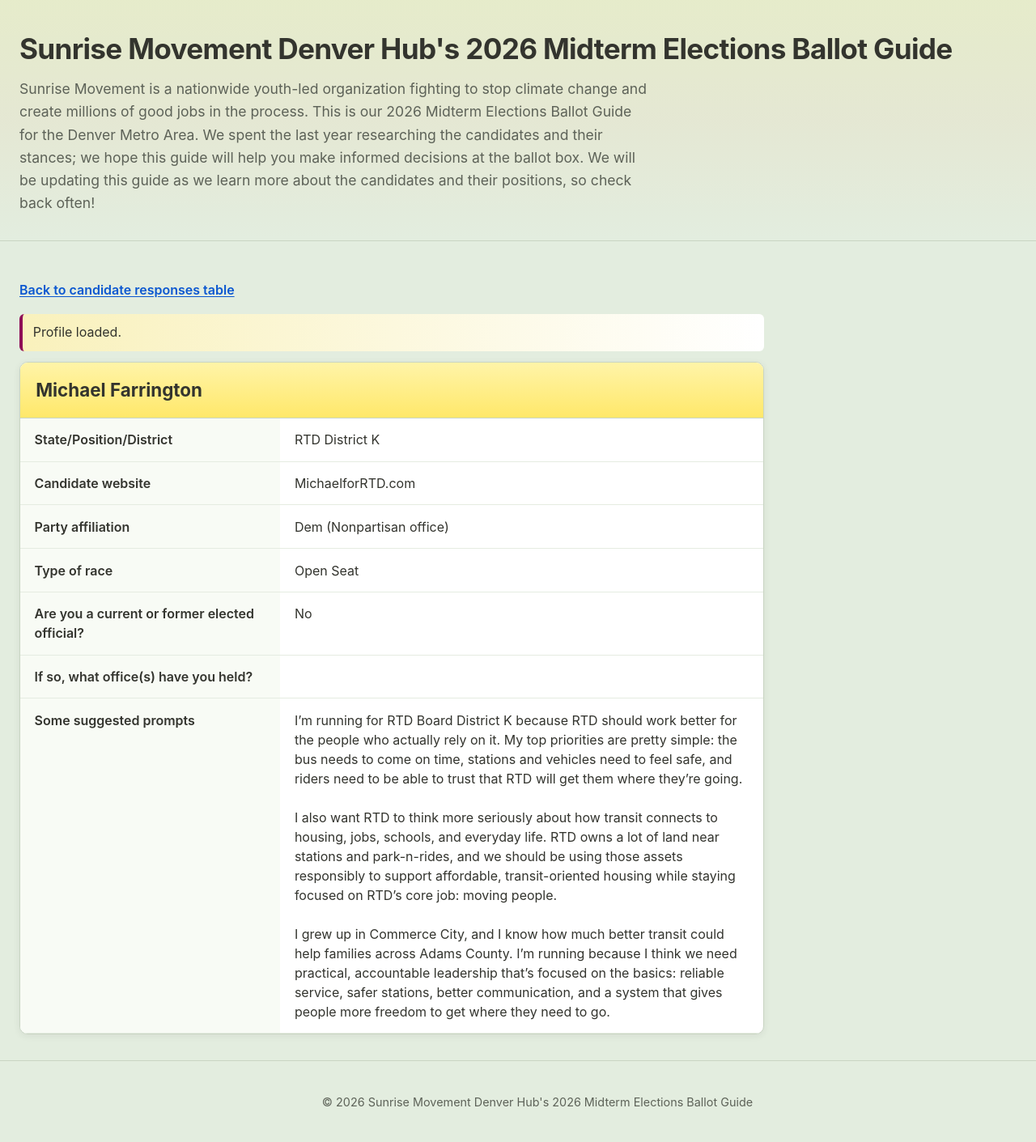
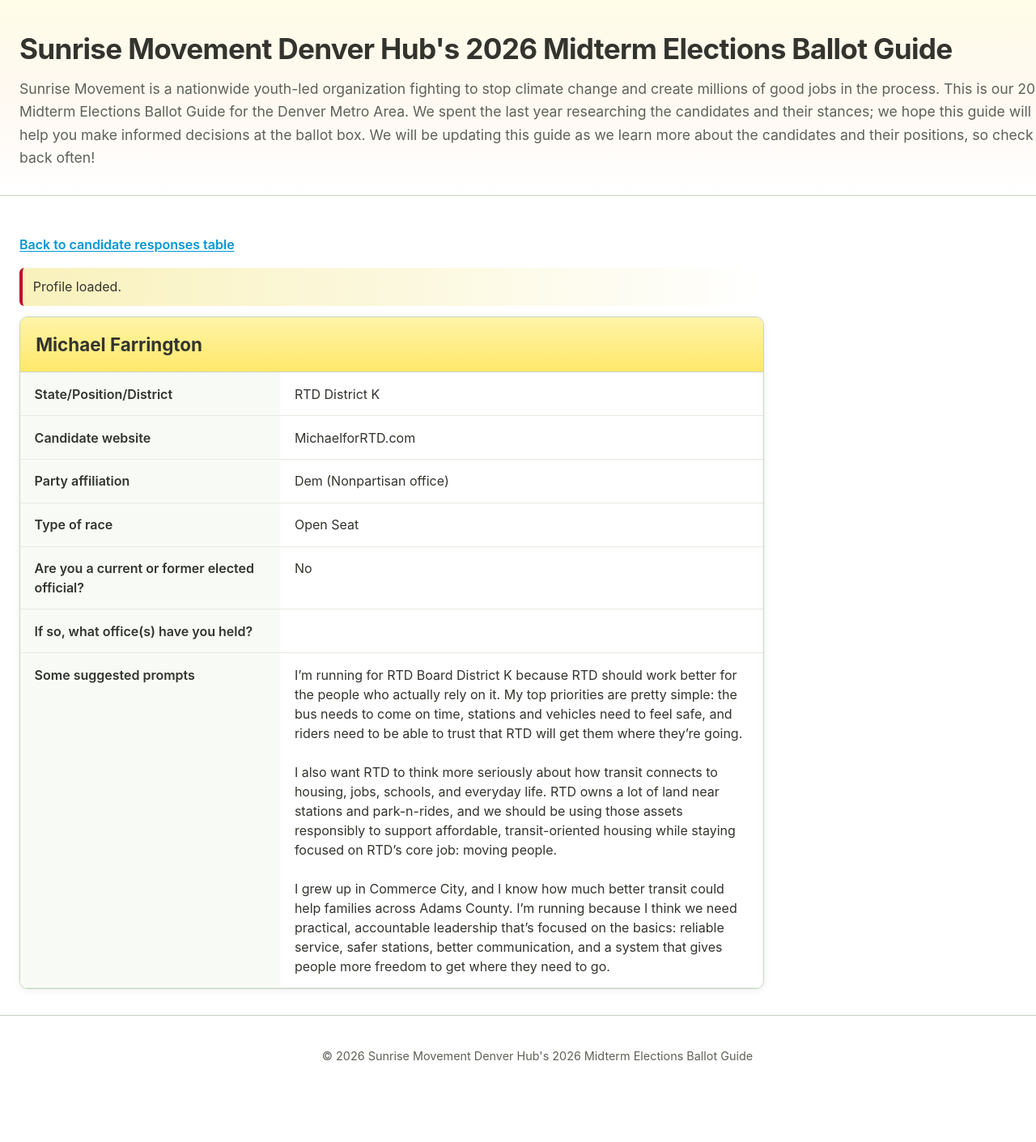
Before and after one commit to sunrisemvmtDEN/sunrisemvmtDEN.github.io, a Jekyll site: the page built from candidate.html, in a window 1280 px wide. Shown: the whole page at 81% size. Built offline with Jekyll 4.4.1, drawn with Linux system fonts in a browser that asks for light colours; after the commit the page ends 1355 px from its top, so only the background shows below that.

Commit message:
style(theme): align palette with Denver flag and white base
- map blue/red/white to official Denver flag hues

- switch global background to white while preserving Sunrise accents

- update candidate detail page colors to match theme

```diff
--- a/assets/css/layout.css
+++ b/assets/css/layout.css
@@ -6,21 +6,22 @@
   --sunrise-orange: #fd9014;
   --sunrise-maroon: #8f0d56;
 
-  --bg: var(--sunrise-sage);
+  --denver-sky-blue: #0096d6;
+  --denver-white: #ffffff;
+  --denver-red: #bf0a30;
+
+  --bg: var(--denver-white);
   --ink: var(--sunrise-charcoal);
   --muted: #5d6258;
   --line: #c9d5c3;
   --accent: var(--sunrise-orange);
   --accent-soft: #f9f1bc;
-  --accent-strong: var(--sunrise-maroon);
+  --accent-strong: var(--denver-red);
   --gold-light: var(--sunrise-gold);
 }
 
 body {
-  background:
-    radial-gradient(circle at top right, rgba(255, 222, 22, 0.26) 0%, transparent 30%),
-    radial-gradient(circle at bottom left, rgba(253, 144, 20, 0.12) 0%, transparent 35%),
-    linear-gradient(180deg, #f7fbf3 0%, var(--bg) 55%, #eef5e8 100%);
+  background: var(--bg);
 }
 
 /* Full-width stacked layout */
@@ -71,7 +72,7 @@ body {
   margin: 0;
   font-size: 1.1rem;
   color: var(--muted);
-  max-width: 70ch;
+  max-width: 100%;
 }
 
 .site-content {
--- a/candidate.html
+++ b/candidate.html
@@ -4,6 +4,10 @@ title: Candidate Profile
 ---
 
 <style>
+  :root {
+    --denver-white: #ffffff;
+  }
+
   .profile-wrap {
     max-width: 920px;
     margin-top: 1rem;
@@ -12,14 +16,14 @@ title: Candidate Profile
   .back-link {
     display: inline-block;
     margin-bottom: 1rem;
-    color: #0b57d0;
+    color: #0096d6;
     font-weight: 600;
     text-decoration: underline;
     text-underline-offset: 2px;
   }
 
   .profile-card {
-    background: #ffffff;
+    background: var(--denver-white);
     border: 1px solid #c9d5c3;
     border-radius: 10px;
     box-shadow: 0 2px 8px rgba(51, 52, 46, 0.08);
@@ -67,8 +71,8 @@ title: Candidate Profile
 
   .profile-status {
     padding: 0.65rem 0.8rem;
-    background: linear-gradient(90deg, #f9f1bc, #ffffff);
-    border-left: 4px solid #8f0d56;
+    background: linear-gradient(90deg, #f9f1bc, var(--denver-white));
+    border-left: 4px solid #bf0a30;
     border-radius: 6px;
     margin-bottom: 0.8rem;
   }
```
